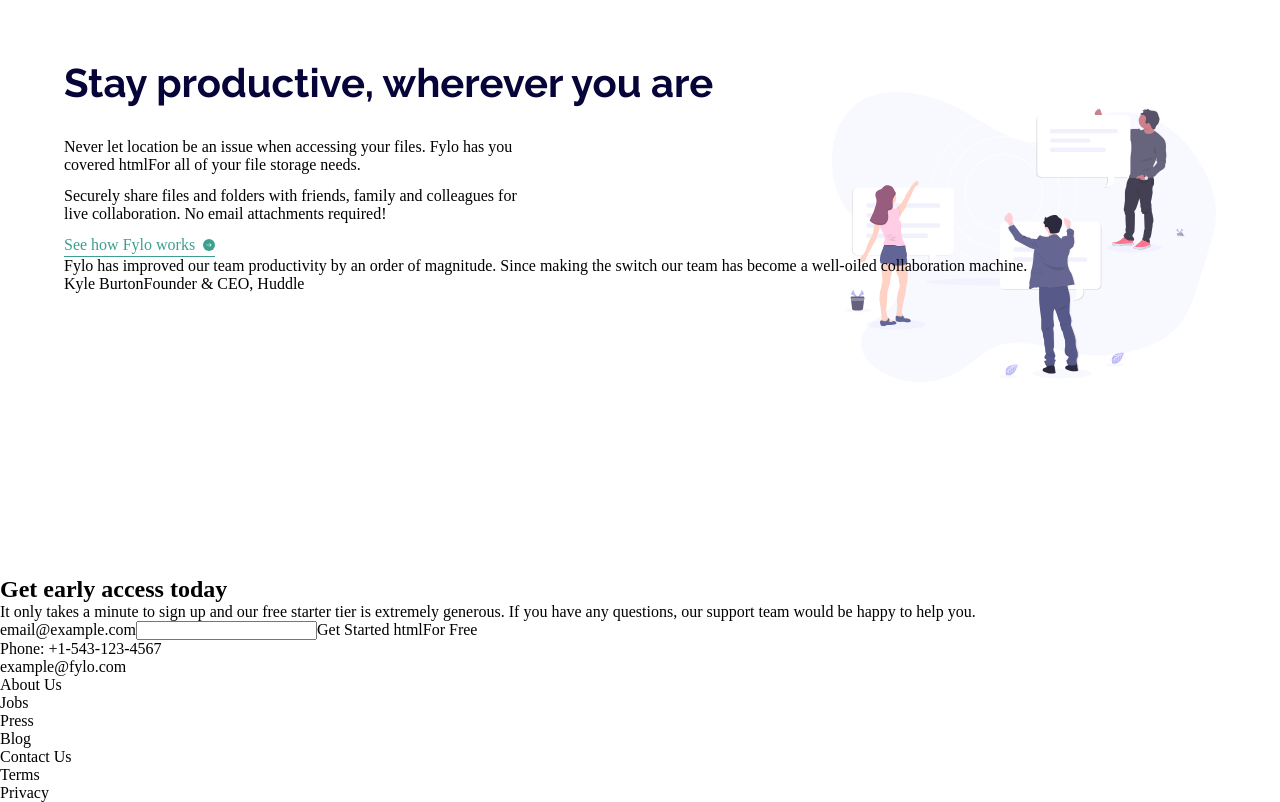
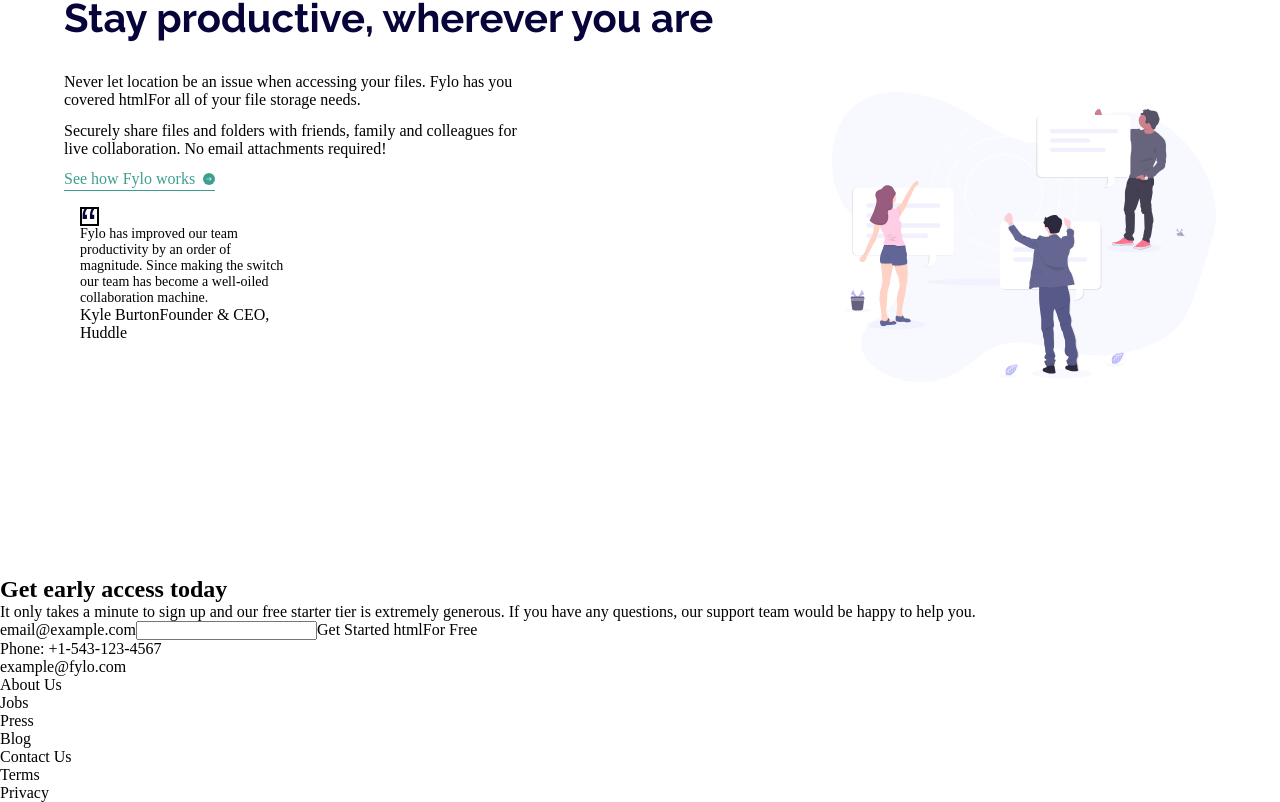
Before and after one commit to hrk-berserker27/Fylo-landing-page-with-two-column-layout, a Next.js app: page / in a window 1280 px wide. Shown: the part 1153-1955 px from the top of the page. Built offline with nearby package versions, Linux system fonts and the light colour scheme.

Commit message:
designed the review component

```diff
--- a/components/Review.js
+++ b/components/Review.js
@@ -1,6 +1,7 @@
 function Review() {
   return (
-    <div>
+    <div className="review-container">
+      <div className="quote"></div>
       <p className="review">
         Fylo has improved our team productivity by an order of magnitude. Since
         making the switch our team has become a well-oiled collaboration
--- a/styles/styles.scss
+++ b/styles/styles.scss
@@ -203,3 +203,21 @@
         cursor: pointer;
     }
 }
+
+.review-container {
+    width: 15em;
+    height: max-content;
+    padding: 1em;
+
+    .quote {
+        background: url(../public/images/icon-quotes.svg);
+        height: 1.2em;
+        width: 1.2em;
+        background-repeat: no-repeat;
+        border: 2px solid;
+    }
+
+    .review {
+        font-size: 14px;
+    }
+}
```
